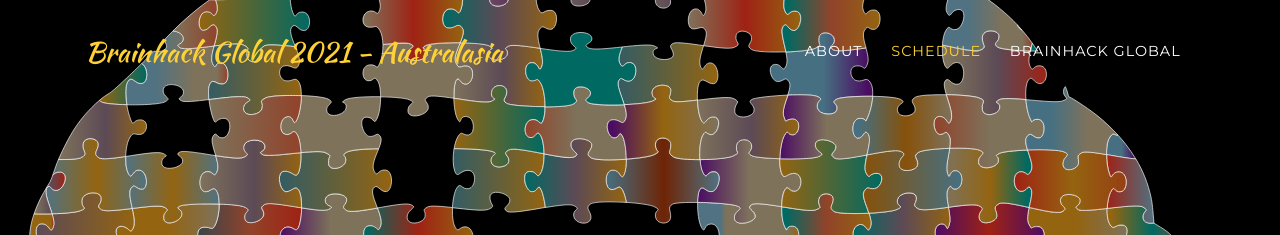
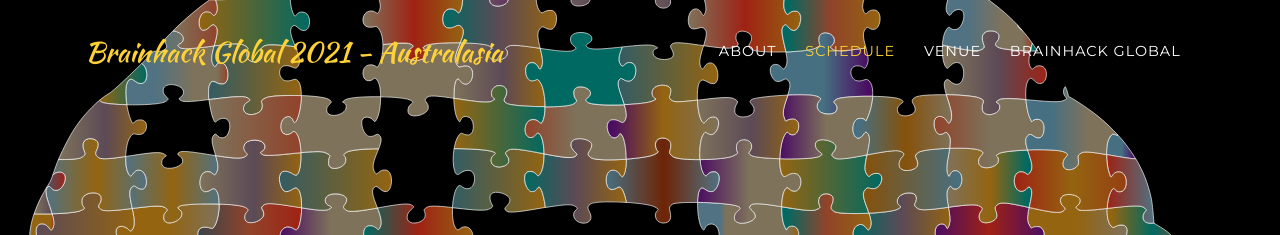
Before and after one commit to tclose/global2021, a Jekyll site: the page built from index.md, in a window 1280 px wide. Shown: the top 235 px of the page. Built offline with Jekyll 4.4.1, drawn with Linux system fonts in a browser that asks for light colours; some web fonts are replaced.

Commit message:
Update navigation.yml

```diff
--- a/_data/navigation.yml
+++ b/_data/navigation.yml
@@ -5,5 +5,8 @@ nav:
   - title: "Schedule"
     section: schedule
 
+  - title: "Venue"
+    section: venue
+
   - title: "Brainhack Global"
     url: https://brainhack.org/global2021/
```
